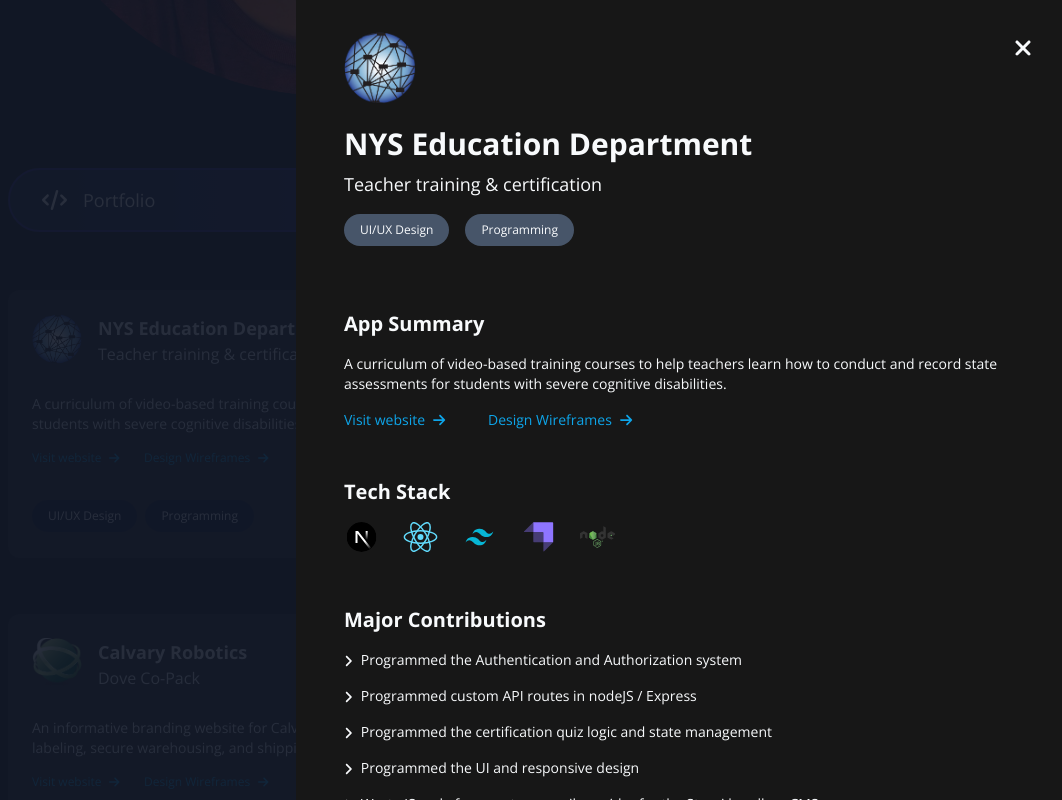
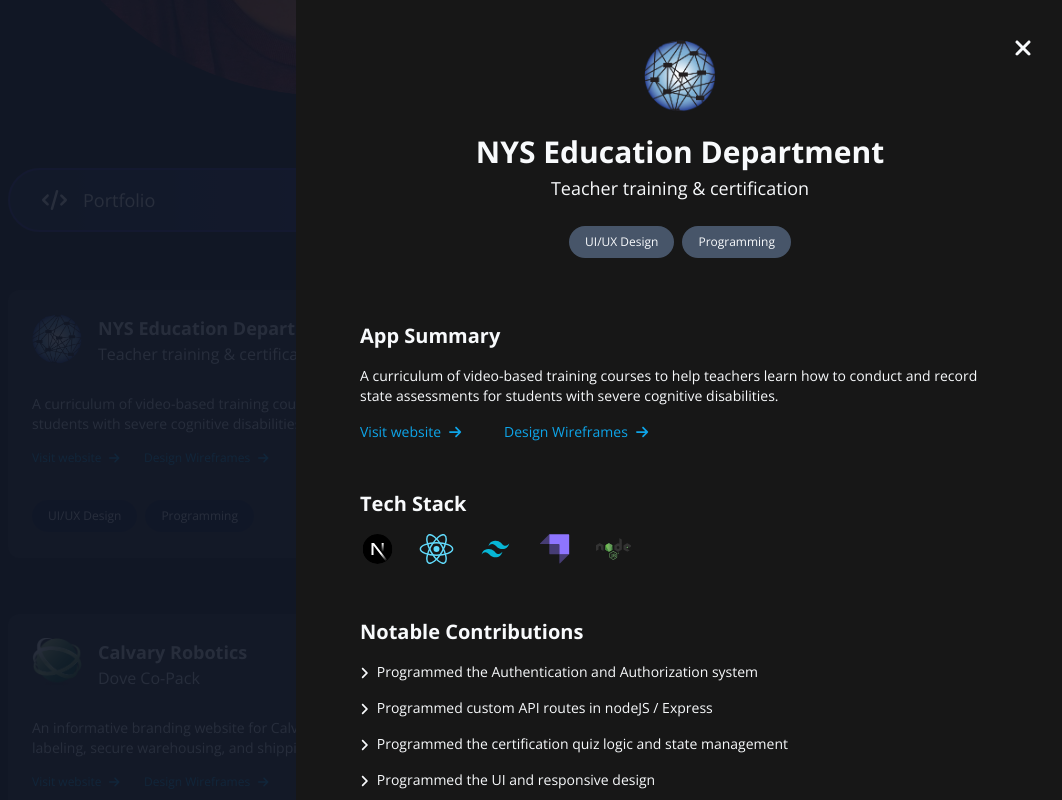
Before and after one commit to ksmith4134/my-portfolio-website, a Next.js app: page / in a window 1280 px wide. Both pictures are taken after a click on the element 640 px from the left and 1032 px from the top of the page. Shown: the part 608-1408 px from the top of the page, without its empty margins (216-1278 px from the left). Built offline with nearby package versions, Linux system fonts and the light colour scheme.

Commit message:
Update ProjectDrawer.js

```diff
--- a/components/drawers/ProjectDrawer.js
+++ b/components/drawers/ProjectDrawer.js
@@ -19,8 +19,8 @@
     return (
         <div className="bg-gray-900 bg-opacity-90 fixed top-0 left-0 w-screen h-screen z-50 text-black">
             <div className="absolute right-0 top-0 w-full max-w-screen-md bg-white dark:bg-neutral-900 dark:text-slate-50 h-full overflow-y-scroll">
-                <div className="px-12">
-                    <header className="pt-8 pb-4">
+                <div className="pt-10 pb-16 px-8 sm:px-16">
+                    <div className="text-center mx-auto">
                         <button onClick={() => closeDrawer()} className="absolute top-0 right-0 m-8 text-2xl cursor-pointer">
                             <FontAwesomeIcon icon={faTimes} className="" />
                         </button>
@@ -30,7 +30,7 @@
                             </div>
                         )}
                         <h2 className="mt-4 text-3xl font-bold">{project.entity}</h2>
-                        <h3 className="mt-2 text-lg">{project.title}</h3>
+                        <h3 className="mt-1 text-lg">{project.title}</h3>
 
                         {/* {project.type && (
                             <div className="mt-4 text-xs rounded-full bg-slate-600 text-white px-4 py-2 w-fit">
@@ -38,13 +38,14 @@
                             </div>
                         )} */}
 
-                        <div className="flex flex-wrap space-x-4 items-center mt-4">
+                        <div className="mt-6 flex flex-wrap gap-2 justify-center items-center">
                             {project.skills?.map((skill, index) => (
                                 <div key={index} className="text-xs px-4 py-2 bg-slate-300 dark:bg-slate-600 rounded-full">
                                     {skill.label}
                                 </div>
                             ))}
                         </div>
+                    </div>
 
                         <p className="mt-16 text-xl font-bold">App Summary</p>
                         <p className="mt-4 text-sm">{project.summary}</p>
@@ -79,7 +80,7 @@
                         )}
 
                         <p className="mt-12 text-xl font-bold">Tech Stack</p>
-                        <div className="flex items-center space-x-6 mt-4">
+                        <div className="flex flex-wrap items-center space-x-6 mt-4">
                             {project.tech?.map((e, index) => (
                                 <span key={index} className="">
                                     <Image src={e.logoSm} alt="tech logo" width={35} height={30} layout="fixed" />
@@ -89,7 +90,7 @@
 
                         { project.contributions && (
                             <>
-                                <p className="mt-12 text-xl font-bold">Major Contributions</p>
+                                <p className="mt-12 text-xl font-bold">Notable Contributions</p>
                                 <ul>
                                     { project.contributions.map((contribution) => (
                                         <li key={contribution.id} className="mt-4 flex justify-start items-start gap-2">
@@ -102,7 +103,7 @@
                         )}
 
 
-                    </header>
+
                 </div>
             </div>
         </div>
```
